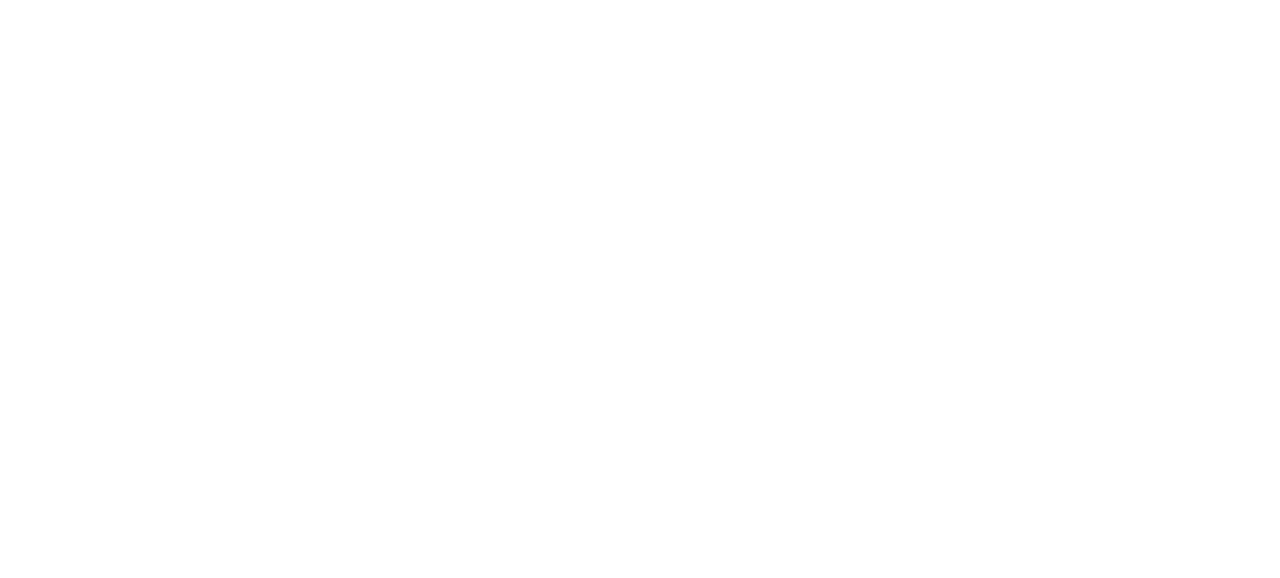
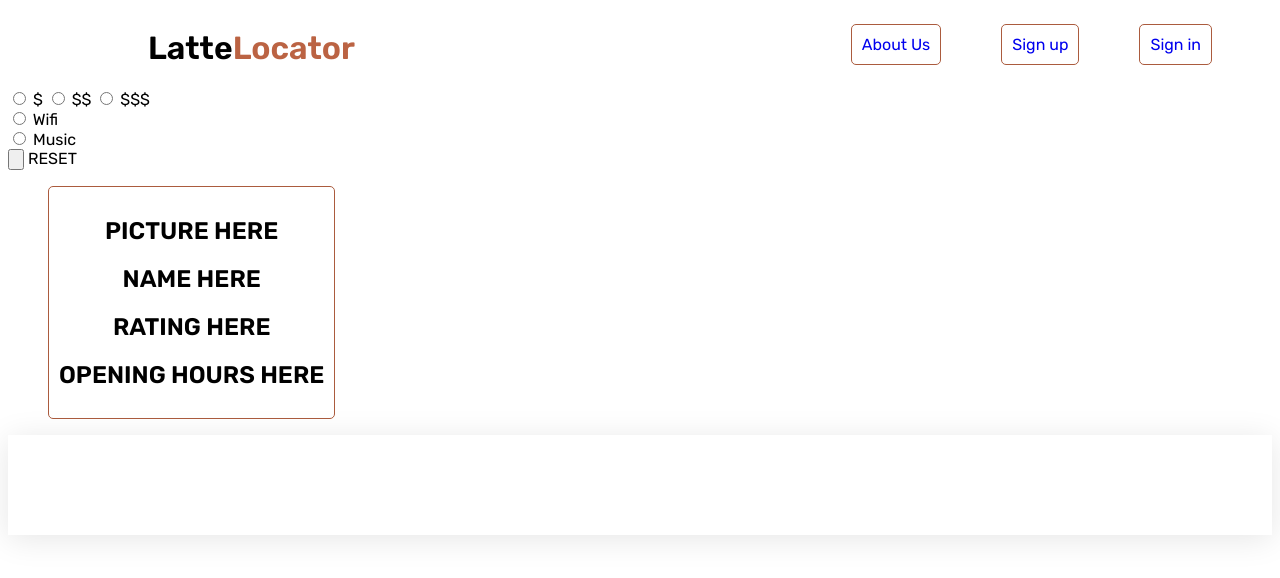
Before and after one commit to Planteig1/Portefolje-6, a website: page public/cafes.html in a window 1280 px wide. Drawn offline with Linux system fonts and the light colour scheme; no server answers; a web font is replaced by a local one.

Commit message:
ADDED SIKKERHED FOR CONFIDENTIAL INFORMATION AND STARTED CREATE THE FETCH FOR ALL CAFES

```diff
--- a/package.json
+++ b/package.json
@@ -10,6 +10,8 @@
   "author": "",
   "license": "ISC",
   "dependencies": {
+    "cors": "^2.8.5",
+    "dotenv": "^16.3.1",
     "express": "^4.18.2",
     "mysql2": "^3.6.5"
   }
--- a/public/cafes.css
+++ b/public/cafes.css
@@ -0,0 +1,74 @@
+/*Global Design*/
+* {
+    list-style-type: none;
+    font-family: 'Rubik', sans-serif;
+}
+/*HEADER*/
+header {
+    display: flex;
+    justify-content: space-between;
+
+}
+/* Nav bar*/
+ul {
+    display: flex;
+}
+
+/*NAV BAR NAVIGATION BUTTONS*/
+
+header div h1 {
+    margin-left: 140px;
+    color: black;
+}
+
+span {
+    color: #BB6343
+}
+
+li {
+    font-size: 16px;
+    margin-right: 60px;
+    padding: 10px;
+    border: solid #ab5b3e 1px;
+    border-radius: 5px;
+    transition: 0.5s;
+    text-align: center;
+}
+
+li:hover {
+    transform: scale(110%);
+    background-color: #ab5b3e
+}
+
+a, a:visited {
+    text-decoration: none;
+    text-align: center;
+}
+
+
+/* IMG CONTENT */
+
+
+/* Body */
+body {
+
+}
+
+/*MAIN CONTENT*/
+main {
+
+}
+
+
+
+/*FOOTER*/
+footer {
+    /* From https://css.glass */
+    background: rgba(255, 255, 255, 0.19);
+    box-shadow: 0 4px 30px rgba(0, 0, 0, 0.1);
+    backdrop-filter: blur(0px);
+    -webkit-backdrop-filter: blur(0px);
+    height: 100px;
+    margin: 0;
+    padding: 0;
+}
--- a/public/cafes.html
+++ b/public/cafes.html
@@ -1,10 +1,79 @@
-<!DOCTYPE html>
+<!doctype html>
 <html lang="en">
 <head>
     <meta charset="UTF-8">
-    <title>Title</title>
+    <meta name="viewport" content="width=device-width, user-scalable=no, initial-scale=1.0, maximum-scale=1.0, minimum-scale=1.0">
+    <title>Document</title>
+    <link rel="stylesheet" href="cafes.css">
+    <link rel="preconnect" href="https://fonts.googleapis.com">
+    <link rel="preconnect" href="https://fonts.gstatic.com" crossorigin>
+    <link href="https://fonts.googleapis.com/css2?family=Edu+TAS+Beginner:wght@400;500;600&family=Kanit:wght@300;400&family=Playpen+Sans:wght@400;600;700&family=Rubik:wght@400;500;600&display=swap" rel="stylesheet">
 </head>
 <body>
+<header>
+    <div>
+        <!-- ADD LOGO HERE -->
+        <a href="index.html"><h1>Latte<span>Locator</span></h1></a>
+    </div>
+    <nav>
+        <ul>
+            <li><a href="#">About Us</a></li>
+            <li><a href="#">Sign up</a></li>
+            <li><a href="#">Sign in</a></li>
+        </ul>
+    </nav>
+</header>
 
+
+<main>
+    <section>
+        <div class="filter-container">
+            <form>
+                <div>
+                    <input type="radio" id="$" name="price" value="$">
+                    <label for="$">$</label>
+                    <input type="radio" id="$$" name="price" value="$$">
+                    <label for="$$">$$</label>
+                    <input type="radio" id="$$$" name="price" value="$$$">
+                    <label for="$$$">$$$</label>
+                </div>
+                <div>
+                    <input type="radio" id="wifi" name="wifi" value="true">
+                    <label for="wifi">Wifi</label>
+                </div>
+                <div>
+                    <input type="radio" id="music" name="music" value="true">
+                    <label for="music">Music</label>
+<!--                    COULD ADD OPEN NOW-->
+                </div>
+                <div>
+                    <input type="button" id="reset-filter" name="reset">
+                    <label for="reset-filter">RESET</label>
+                </div>
+
+            </form>
+        </div>
+
+        <div class="cafes-container">
+            <ul class="list-of-cafes">
+                <li>
+                    <div class="cafe-content">
+                       <h1> PICTURE HERE</h1>
+                        <h1> NAME HERE</h1>
+                        <h1> RATING HERE</h1>
+                        <h1> OPENING HOURS HERE</h1>
+                    </div>
+                </li>
+
+            </ul>
+        </div>
+    </section>
+</main>
+
+<footer>
+
+</footer>
+
+<script src="cafes.js"></script>
 </body>
 </html>
--- a/public/cafes.js
+++ b/public/cafes.js
@@ -0,0 +1,35 @@
+// UL ELEMENT FOR LIST OF CAFES
+const containerForCafes = document.querySelector(".list-of-cafes")
+
+// FETCH THE DATA WHEN LOADED
+
+fetch('http://localhost:3000/cafes')
+    .then(response => response.json())
+    .then((listOfCafes) => {
+        // CREATE "CARD" FOR EACH CAFE
+        listOfCafes.forEach((cafe) => {
+            console.log(cafe)
+            // Create the div for the information to be contained withing
+            let currentCafeDiv = document.createElement("div");
+            currentCafeDiv.classList.add(cafe.cafe_id, "cafe-card")
+
+            // Create the elements
+            let currentCafeImg = document.createElement("h3")
+            currentCafeImg.innerText = "PLACEHOLDER"
+
+            let currentCafeName = document.createElement("h3")
+            currentCafeName.innerText = cafe.name
+
+            let currentCafeRating = document.createElement("h3")
+            currentCafeRating.innerText = "PLACEHOLDER"
+
+            let currentCafeOpenClose = document.createElement("h3")
+            currentCafeOpenClose.innerText = "PLACEHOLDER"
+
+            currentCafeDiv.append(currentCafeImg,currentCafeName,currentCafeRating,currentCafeOpenClose)
+
+            containerForCafes.append(currentCafeDiv);
+
+
+        })
+    })
```
Also changed, not shown: public/index.html (+2 -2 lines), server.js (+14 -6 lines), 2 other files.
